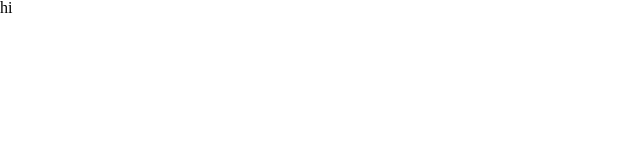
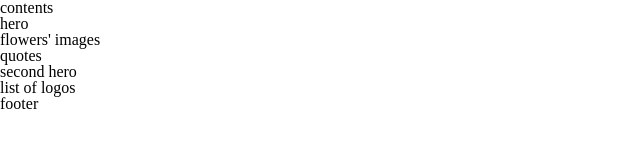
Before and after one commit to mbalandari/sh3-florist, a plain HTML site: page index.html in a window 1280 px wide. Shown: the whole page, without its empty margins (0-640 px from the left). Drawn offline with Linux system fonts and the light colour scheme.

Commit message:
add the structure of html

```diff
--- a/index.html
+++ b/index.html
@@ -10,7 +10,33 @@
 </head>
 
 <body>
-    <h1>hi</h1>
+    <header>
+        contents
+    </header>
+
+    <section class="hero">
+        hero
+    </section>
+
+    <section class="flowers">
+        flowers' images
+    </section>
+
+    <section class="quotes">
+        quotes
+    </section>
+
+    <section class="hero chair">
+        second hero
+    </section>
+
+    <section class="logos">
+        list of logos
+    </section>
+
+    <footer>
+        footer
+    </footer>
 </body>
 
 </html>
```
